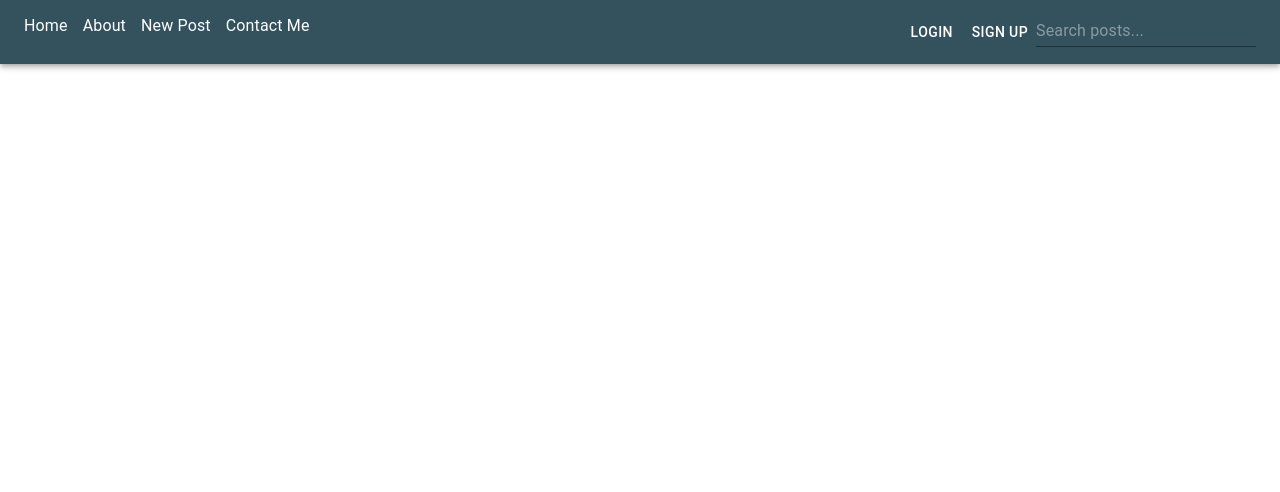
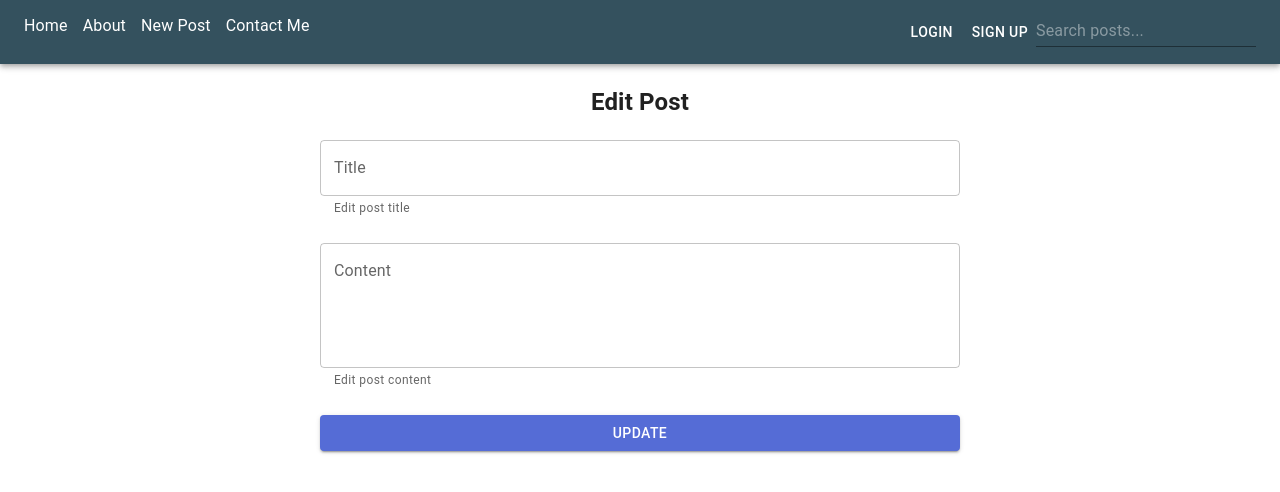
Before and after one commit to avri-kaufman/ai-blog, a React (Create React App) app in the folder full_stack/my-app/: page /edit-post/1 in a window 1280 px wide. Shown: the top 492 px of the page. Built offline with nearby package versions, Linux system fonts and the light colour scheme; no server answers.

Commit message:
edit and delete fix, need some qa on the all functionality

```diff
--- a/full_stack/my-app/src/components/App/App.js
+++ b/full_stack/my-app/src/components/App/App.js
@@ -11,6 +11,7 @@ import SignUp from "../SignUp";
 import Logout from "../Logout";
 import ContactMe from "../ContactMe";
 import AboutTheBlog from "../AboutTheBlog";
+import EditPost from "../Post/EditPost";
 
 function App() {
   const posts = [
@@ -40,10 +41,11 @@ function App() {
           <Route path="/AboutTheBlog" element={<AboutTheBlog />} />
           <Route path="/posts" element={<Posts />} />
           <Route path="/NewPost" element={<NewPost />} />
+          <Route path="/edit-post/:id" element={<EditPost />} />
           <Route path="/post/:id" element={<PostPage posts={posts} />} />
           <Route path="/" element={<HomePage posts={posts} />} />
           <Route path="/Login" element={<Login />} />
-          <Route path="ContactMe" element={<ContactMe />} />
+          <Route path="/ContactMe" element={<ContactMe />} />
           <Route path="/Logout" element={<Logout />} />
           <Route path="/SignUp" element={<SignUp />} />
         </Routes>
--- /dev/null
+++ b/full_stack/my-app/src/components/Post/EditPost.js
@@ -0,0 +1,117 @@
+import React, { useState, useEffect } from "react";
+import { useParams, useNavigate } from "react-router-dom";
+import { Grid, Box, TextField, Button } from "@mui/material";
+import axios from "axios";
+
+const EditPost = () => {
+  const { id } = useParams();
+  const [title, setTitle] = useState("");
+  const [content, setContent] = useState("");
+  const [resp, setResp] = useState(null);
+  const navigate = useNavigate();
+
+  useEffect(() => {
+    const fetchPost = async () => {
+      const res = await axios.get(`/posts/${id}`);
+      setTitle(res.data.title);
+      setContent(res.data.content);
+    };
+
+    fetchPost();
+  }, [id]);
+
+  const handleSubmit = (event) => {
+    event.preventDefault();
+    editPost();
+  };
+
+  const editPost = () => {
+    if (!title.trim() || !content.trim()) {
+      setResp("Invalid post, please insert title and text.");
+      setTimeout(() => {
+        setResp(null);
+      }, 4000); // Clear the message after 4 seconds
+      return; // Early return
+    }
+
+    const url = `/posts/${id}`;
+    const data = { title, content };
+    axios
+      .put(url, data)
+      .then((res) => {
+        setResp("Success, post updated!");
+        setTimeout(() => {
+          setResp(null);
+          navigate(`/post/${id}`);
+        }, 4000); // Clear the message after 4 seconds and navigate to post page
+      })
+      .catch((err) => {
+        if (err.response && err.response.status === 401) {
+          setResp("You need to log in to edit a post.");
+          setTimeout(() => {
+            setResp(null);
+            navigate("/Login");
+          }, 4000); // Clear the message and navigate to login page after 4 seconds
+        } else if (err.response && err.response.status === 403) {
+          setResp("You are not authorized to edit this post.");
+          setTimeout(() => {
+            setResp(null);
+          }, 4000); // Clear the message after 4 seconds
+        } else {
+          setResp("Error: something went wrong, try again.");
+          setTimeout(() => {
+            setResp(null);
+          }, 4000); // Clear the message after 4 seconds
+        }
+      });
+  };
+
+  return (
+    <Box id="editPost" display="flex" justifyContent="center">
+      <Box width="50%">
+        <Box textAlign="center">
+          <h2>Edit Post</h2>
+        </Box>
+        <form onSubmit={handleSubmit}>
+          <Grid container spacing={3}>
+            <Grid item xs={12}>
+              <TextField
+                fullWidth
+                helperText="Edit post title"
+                id="title"
+                label="Title"
+                value={title}
+                onChange={(e) => setTitle(e.target.value)}
+              />
+            </Grid>
+            <Grid item xs={12}>
+              <TextField
+                fullWidth
+                id="content"
+                label="Content"
+                helperText="Edit post content"
+                multiline
+                rows={4}
+                value={content}
+                onChange={(e) => setContent(e.target.value)}
+              />
+            </Grid>
+            <Grid item xs={12}>
+              <Button
+                fullWidth
+                variant="contained"
+                color="primary"
+                type="submit"
+              >
+                Update
+              </Button>
+              <Box textAlign="center">{resp && <p>{resp}</p>}</Box>
+            </Grid>
+          </Grid>
+        </form>
+      </Box>
+    </Box>
+  );
+};
+
+export default EditPost;
--- a/full_stack/my-app/src/components/Post/Post.js
+++ b/full_stack/my-app/src/components/Post/Post.js
@@ -39,6 +39,7 @@ const Post = (props) => {
 
   const handleEdit = (event) => {
     event.stopPropagation();
+    navigate(`/edit-post/${props.id}`);
   };
 
   return (
--- a/full_stack/my-app/src/components/Post/PostPage.js
+++ b/full_stack/my-app/src/components/Post/PostPage.js
@@ -56,7 +56,7 @@ const PostPage = () => {
   };
 
   const handleEdit = () => {
-    // Add your edit logic here
+    navigate(`/edit-post/${id}`);
   };
 
   return (
```
Also changed, not shown: 1 other file (tests, documents, lock files or other folders).
